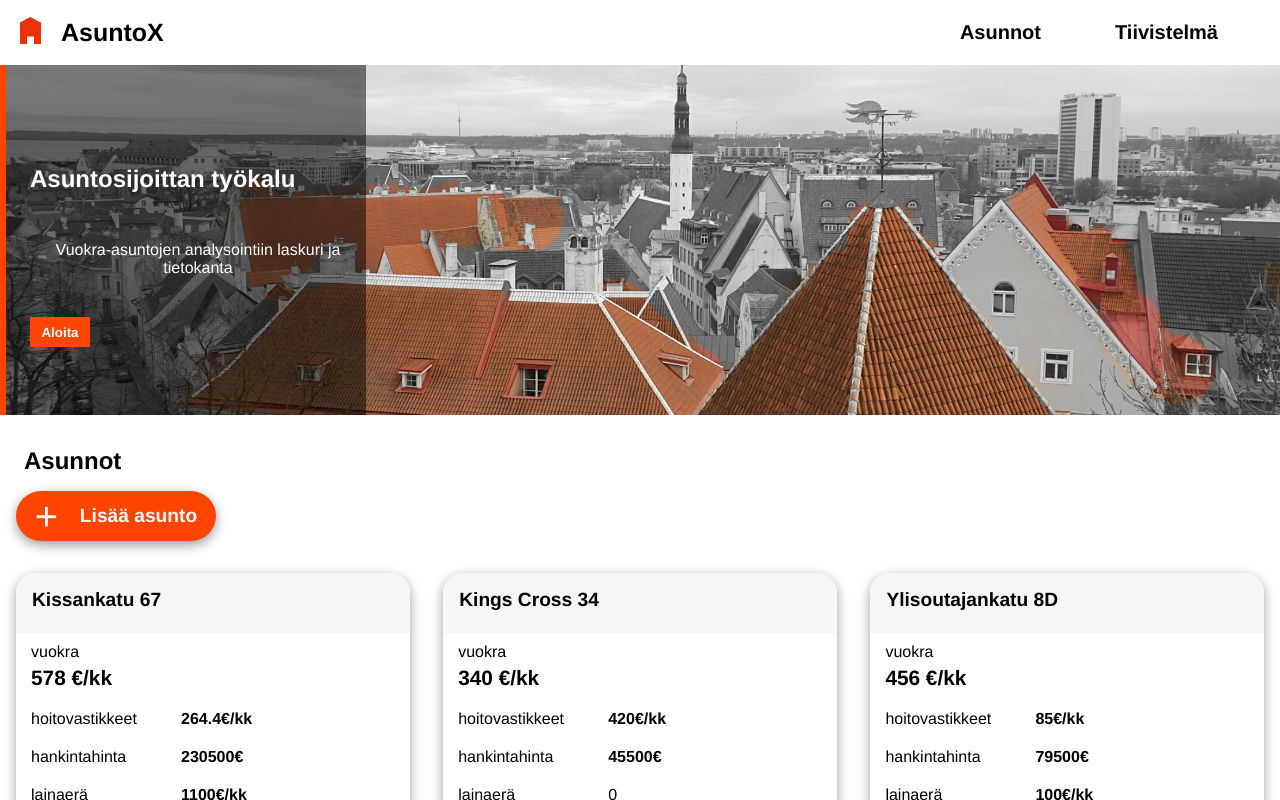
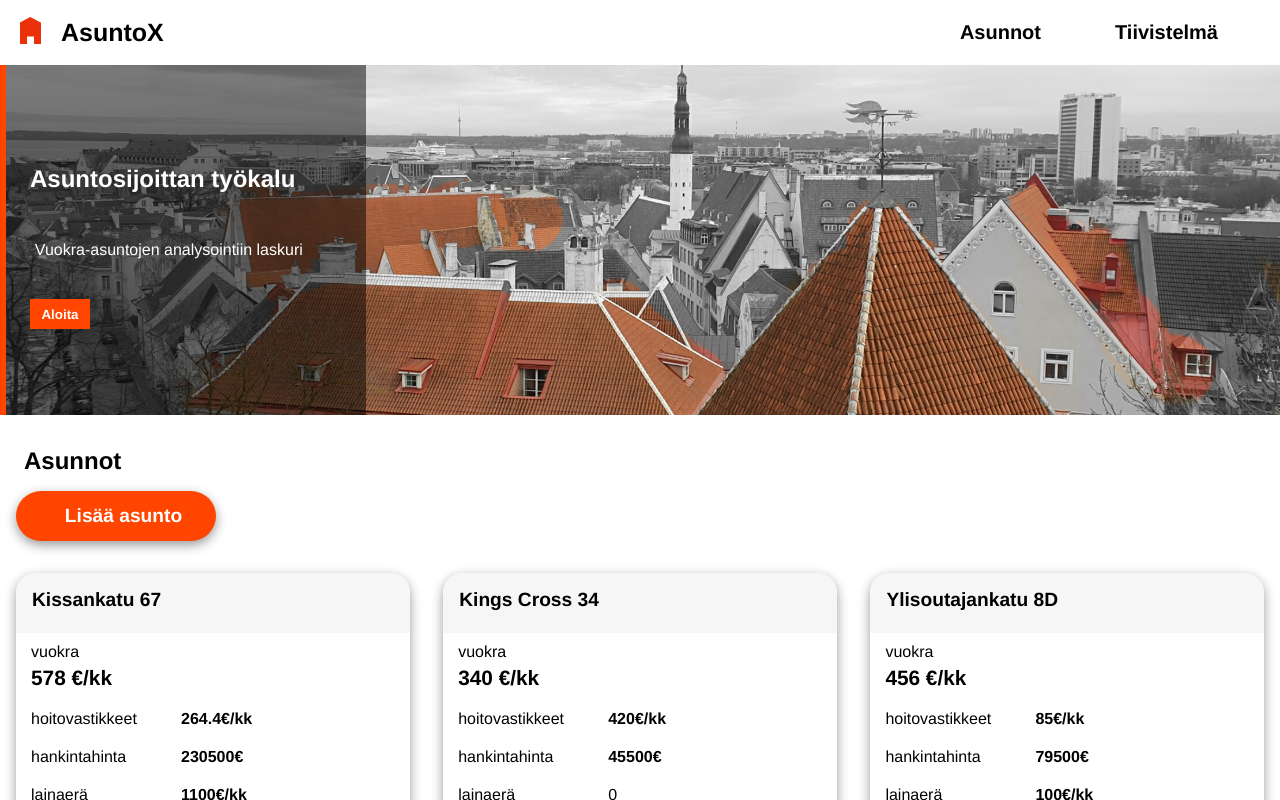
Before and after one commit to jpeipone/Rental-Property, a React (Create React App) app in the folder rental-property-app/: page / in a window 1280 px wide. Shown: the top 800 px of the page. Built offline with nearby package versions, Linux system fonts and the light colour scheme.

Commit message:
more css

```diff
--- a/rental-property-app/src/components/addApartment/AddApartment.css
+++ b/rental-property-app/src/components/addApartment/AddApartment.css
@@ -52,6 +52,7 @@
 
 .mandatory__text {
   margin-top: 5px;
+  text-align: left;
 }
 
 .show-saved {
--- a/rental-property-app/src/components/apartmentSlide/ApartmentSlide.css
+++ b/rental-property-app/src/components/apartmentSlide/ApartmentSlide.css
@@ -101,3 +101,21 @@
   width: 70px;
   cursor: pointer;
 }
+
+@media only screen and (max-width: 800px) {
+  .apartment-container {
+    max-width: 300px;
+  }
+  .apartment-grid {
+    grid-template-columns: repeat(auto-fit, minmax(18rem, 1fr));
+  }
+}
+
+@media only screen and (max-width: 590px) {
+  .apartment-container {
+    max-width: 540px;
+  }
+  .apartment-grid {
+    grid-template-columns: repeat(auto-fit, minmax(18rem, 1fr));
+  }
+}
--- a/rental-property-app/src/components/banner/Banner.css
+++ b/rental-property-app/src/components/banner/Banner.css
@@ -28,7 +28,8 @@
 
 .banner__text {
   margin-bottom: 1.5rem;
-  margin-left: 1.5rem;
+  text-align: left;
+  margin-left: 0.8rem;
 }
 
 .banner__btn {
--- a/rental-property-app/src/components/banner/Banner.js
+++ b/rental-property-app/src/components/banner/Banner.js
@@ -7,9 +7,7 @@ const Banner = () => {
     <header className="banner">
       <div className="banner-info">
         <h2 className="banner__header">Asuntosijoittan työkalu</h2>
-        <p className="banner__text">
-          Vuokra-asuntojen analysointiin laskuri ja tietokanta
-        </p>
+        <p className="banner__text">Vuokra-asuntojen analysointiin laskuri</p>
         <Link to="/uusi">
           <button className="banner__btn">Aloita</button>
         </Link>
--- a/rental-property-app/src/components/pages/Homepage.js
+++ b/rental-property-app/src/components/pages/Homepage.js
@@ -12,9 +12,9 @@ const Homepage = () => {
       <h2 className="app__header">Asunnot</h2>
 
       <div className="add-new-apartment">
-        <Link to="/uusi">
+        {/*  <Link to="/uusi">
           <div className="add-apartment__btn">+</div>
-        </Link>
+        </Link> */}
         <Link to="/uusi">
           <div className="add__text">Lisää asunto</div>
         </Link>
--- a/rental-property-app/src/components/pages/apartmentPage/ApartmentPage.js
+++ b/rental-property-app/src/components/pages/apartmentPage/ApartmentPage.js
@@ -22,7 +22,6 @@ const ApartmentPage = () => {
 
   return (
     <div className="apartment-page">
-      <h3>Asunnon tiedot</h3>
       <img src="../images/apa.jpg" alt="rental" />
       <div className="info-container">
         <div className="address__apartment">{apartmentDetails[0]?.address}</div>
```
